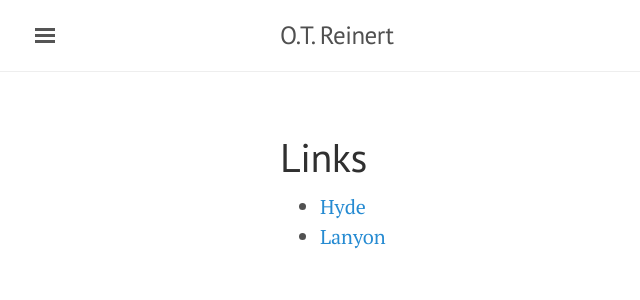
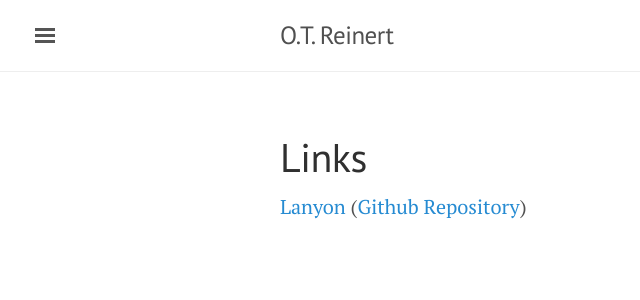
Before and after one commit to otreinert/otreinert.github.io, a Jekyll site: the page built from links.md, in a window 1280 px wide. Shown: the top 300 px of the page, without its empty margins (0-640 px from the left). Built offline with Jekyll 4.4.1, drawn with Linux system fonts in a browser that asks for light colours.

Commit message:
Update links.md
Lanyon link, remove hyde

```diff
--- a/links.md
+++ b/links.md
@@ -2,5 +2,6 @@
 layout: page
 title: Links
 ---
-* [Hyde](http://hyde.getpoole.com)
-* [Lanyon](http://lanyon.getpoole.com)
+
+[Lanyon](http://lanyon.getpoole.com)
+([Github Repository](https://github.com/poole/lanyon))
```
